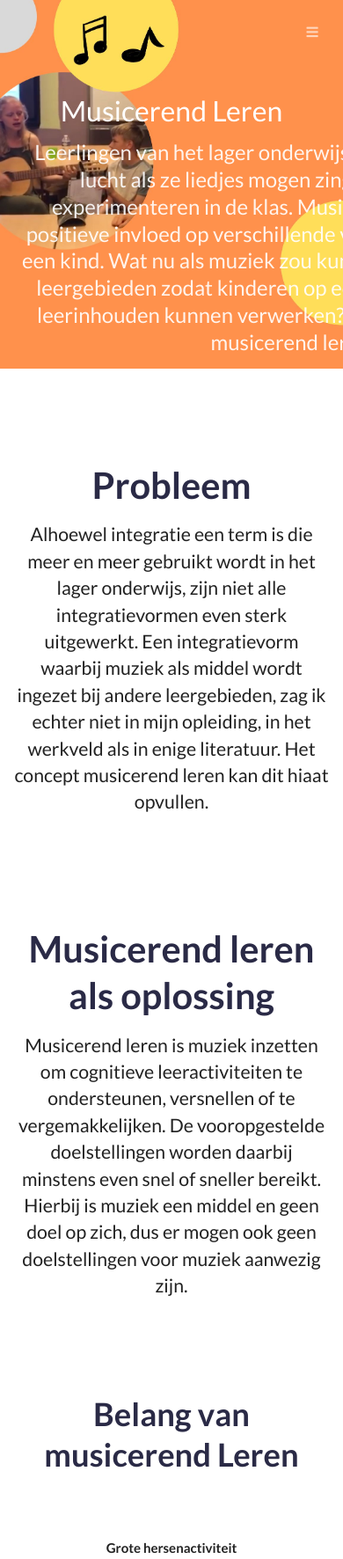
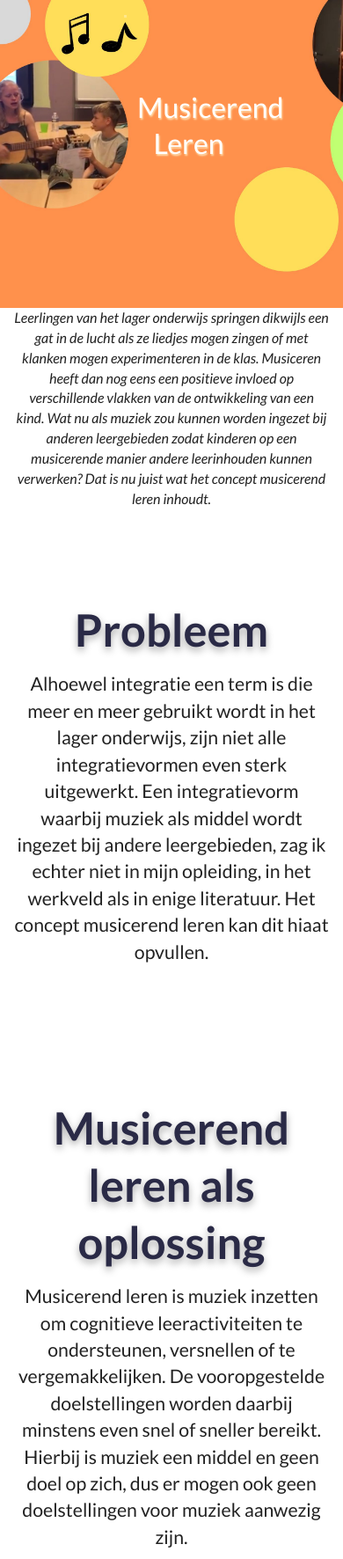
Before and after one commit to DatBlindArcher/MusicerendLeren, a plain HTML site: page index.html in a window 390 px wide. Shown: the top 1772 px of the page at 88% size. Drawn offline with Linux system fonts and the light colour scheme.

Commit message:
Layout Improvements

```diff
--- a/index.html
+++ b/index.html
@@ -12,6 +12,18 @@
   <style type="text/css">
     html {
       scroll-behavior: smooth;
+    }
+
+    .ui.large.top.fixed.menu {
+      box-shadow: 0 3px 8px -4px gray;
+    }
+
+    .ui.vertical.inverted.sidebar.menu {
+      background-color: #FF914C;
+    }
+
+    .column h4 {
+      font-size: 2vh;
     }
 
     .ui.container {
@@ -29,13 +41,16 @@
     }
 
     h3.ui.header {
-      font-size: 2.6em !important;
+      font-size: 6vh !important;
       color: #2A2A46;
+      text-shadow: 0px 4px 8px darkgrey;
     }
 
-    .ui.secondary.pointing.menu {
+    .ui.large.secondary.pointing.menu {
       border: 0px !important;
-      margin-left: 21em !important;
+      position: absolute !important;
+      left: 35% !important;
+      font-size: 0.9vw !important;
     }
 
     .ui.top.fixed.menu .ui.container {
@@ -47,7 +62,8 @@
     }
 
     .ui.vertical.stripe img {
-      width: 40em;
+      max-width: 40em;
+      width: 100%;
     }
 
 
@@ -57,7 +73,7 @@
 
     .ui.vertical.stripe .column img {
       width: 10em;
-      height: 10em;
+      height: auto;
     }
 
     .hidden.menu {
@@ -70,7 +86,7 @@
     }
 
     .masthead.segment {
-      min-height: 700px;
+      min-height: 35vw;
       padding: 1em 0em;
     }
 
@@ -85,15 +101,27 @@
     .masthead h1.ui.header {
       margin-top: 2em;
       margin-bottom: 0.2em;
-      font-size: 4em;
       font-weight: normal;
+      font-size: 3vw;
+      text-shadow: 1px 2px 2px navajowhite;
+      position: absolute;
+      left: 35%;
+      right: 30%;
+      top: 0;
     }
 
     .masthead h2 {
-      font-size: 1.6em;
+      font-size: 1.4vw;
       font-weight: normal;
-      width: 30em;
+      position: absolute;
+      top: 35%;
+      left: 33%;
+      right: 28%;
       margin: auto;
+    }
+
+    .ui.text.container p i {
+      display: none;
     }
 
     .ui.vertical.stripe {
@@ -139,6 +167,30 @@
     }
 
     @media only screen and (max-width: 700px) {
+      .ui.large.secondary.pointing.menu {
+        border: 0px !important;
+        margin-left: 0% !important;
+      }
+
+      .masthead h1.ui.header {
+        margin-top: 2em;
+        margin-bottom: 0.2em;
+        font-weight: normal;
+        font-size: 3vw;
+        position: absolute;
+        left: 40%;
+        right: 30%;
+        top: 15%;
+      }
+
+      .masthead h2 {
+        display: none;
+      }
+
+      .ui.text.container p i {
+        display: block;
+      }
+
       .ui.fixed.menu {
         display: none !important;
       }
@@ -234,7 +286,7 @@
     <div class="ui container">
       <a class="item" href="#">Home</a>
       <a class="item" href="#probleem">Probleem</a>
-      <a class="item" href="#oplossing">Als Oplossing</a>
+      <a class="item" href="#oplossing">Oplossing</a>
       <a class="item" href="#belang">Belang</a>
       <a class="item" href="#hulpkaart">Hulpkaart</a>
       <a class="item" href="#lessen">Lessen</a>
@@ -246,7 +298,7 @@
   <div class="ui vertical inverted sidebar menu">
     <a class="item" href="#">Home</a>
     <a class="item" href="#probleem">Probleem</a>
-    <a class="item" href="#oplossing">Als Oplossing</a>
+    <a class="item" href="#oplossing">Oplossing</a>
     <a class="item" href="#belang">Belang</a>
     <a class="item" href="#hulpkaart">Hulpkaart</a>
     <a class="item" href="#lessen">Lessen</a>
@@ -265,7 +317,7 @@
           </a>
           <a class="item" href="#">Home</a>
           <a class="item" href="#probleem">Probleem</a>
-          <a class="item" href="#oplossing">Als Oplossing</a>
+          <a class="item" href="#oplossing">Oplossing</a>
           <a class="item" href="#belang">Belang</a>
           <a class="item" href="#hulpkaart">Hulpkaart</a>
           <a class="item" href="#lessen">Lessen</a>
@@ -283,8 +335,16 @@
       </div>
     </div>
 
-    <div id="probleem" class="ui vertical stripe segment">
-      <div class="ui text container">
+    <div class="ui text container">
+      <p><i>Leerlingen van het lager onderwijs springen dikwijls een gat in de lucht als ze liedjes mogen zingen of met
+        klanken mogen experimenteren in de klas. Musiceren heeft dan nog eens een positieve invloed op verschillende
+        vlakken van de ontwikkeling van een kind. Wat nu als muziek zou kunnen worden ingezet bij anderen leergebieden
+        zodat kinderen op een musicerende manier andere leerinhouden kunnen verwerken? Dat is nu juist wat het concept
+        musicerend leren inhoudt.</i></p>
+    </div>
+
+    <div class="ui vertical stripe segment">
+      <div id="probleem" class="ui text container">
         <h3 class="ui header">Probleem</h3>
         <p id="oplossing">Alhoewel integratie een term is die meer en meer gebruikt wordt in het lager onderwijs, zijn niet alle
           integratievormen even sterk uitgewerkt. Een integratievorm waarbij muziek als middel wordt ingezet bij andere
```
Also changed, not shown: todo.md (+9 -9 lines).
